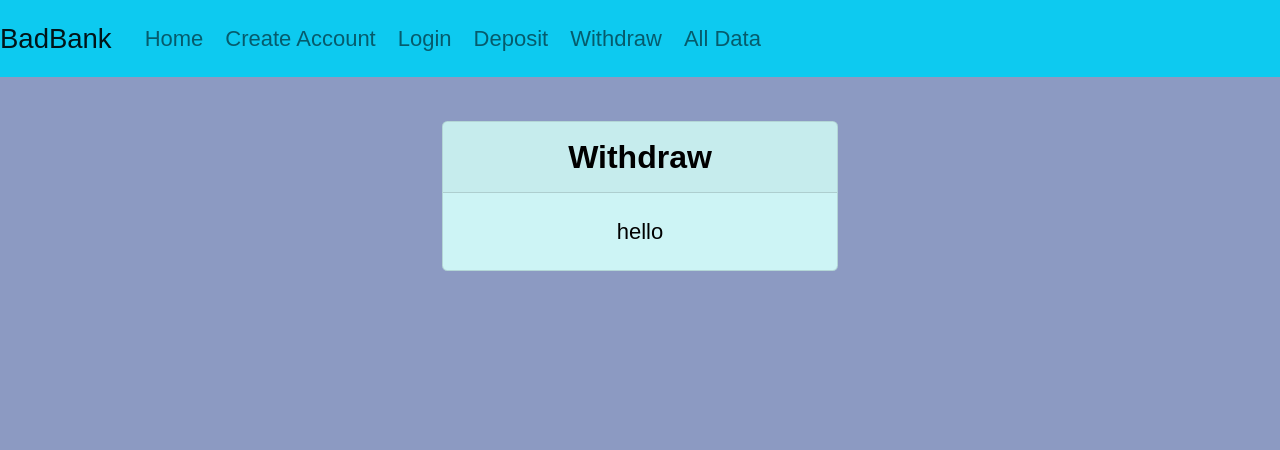
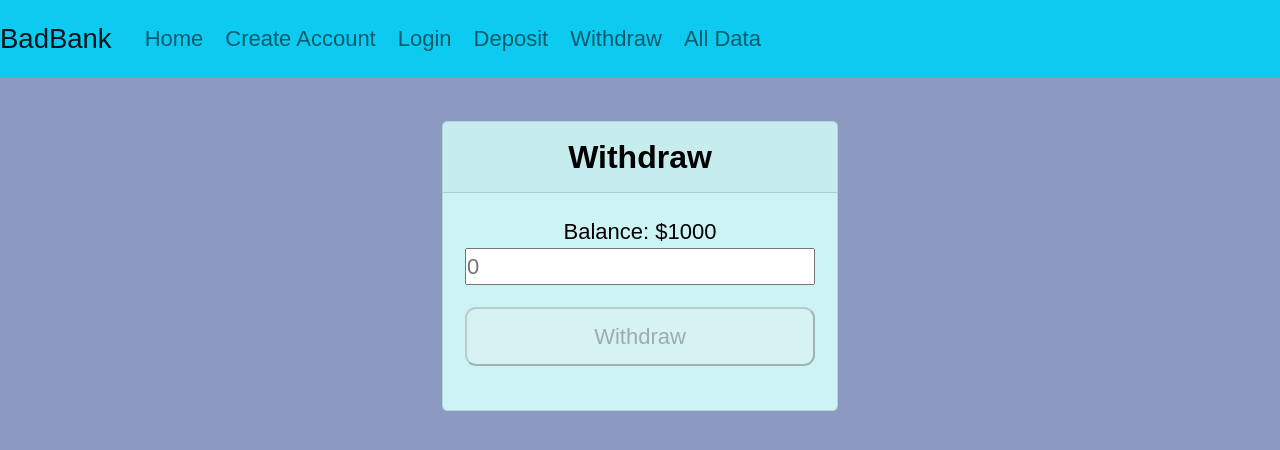
Before and after one commit to IanZGray/Bad-Bank, a React (Create React App) app: page /withdraw in a window 1280 px wide. Shown: the top 450 px of the page. Built offline with nearby package versions, Linux system fonts and the light colour scheme.

Commit message:
withdraw functionality

```diff
--- a/src/Deposit.js
+++ b/src/Deposit.js
@@ -2,13 +2,10 @@ import React, { useState } from 'react';
 import Card from './Context';
 import './index.css';
 import "./deposit.css";
-import { faDollarSign } from '@fortawesome/free-solid-svg-icons';
-//
-// [balance, useBalance] = Context;
 
 const Deposit = () => {
     const [balance, setBalance] = useState(0);
-    const [deposited, setDeposited] = useState(10);
+    const [deposited, setDeposited] = useState(0);
 
     const handleInput = event => {
         setDeposited(event.target.value);
@@ -23,7 +20,7 @@ const Deposit = () => {
         let newBalance = parseInt(balance) + parseInt(deposited);
         setBalance(parseInt(newBalance));
         console.log(balance);
-        alert(`Deposit of ${deposited} Recieved!`);
+        alert(`Deposit of $${deposited}.00 Recieved!`);
     }
 
     return (
--- a/src/Withdraw.js
+++ b/src/Withdraw.js
@@ -1,22 +1,64 @@
-import Card from "./Context";
-import './withdraw.css';
+import React, { useState } from 'react';
+import Card from './Context';
 import './index.css';
+import "./withdraw.css";
 
 const Withdraw = () => {
+    const [balance, setBalance] = useState(1000);
+    const [withdrawn, setWithdrawn] = useState(0);
+    const [validWithdraw, setValidWithdraw] = useState(false);
+
+
+    const handleInput = event => {
+        setWithdrawn(event.target.value);
+        console.log(withdrawn);
+        if (withdrawn>=0){
+            setValidWithdraw(true);
+        } else {setValidWithdraw(false)}
+    }
+
+    const handleSubmit = (e) => {
+        e.preventDefault();
+
+        console.log(`this should be ${balance} - ${withdrawn}`);
+
+        let newBalance = parseInt(balance) - parseInt(withdrawn);
+
+        if (newBalance <0) {
+            alert(`INSUFFICIENT FUNDS!`);
+            return
+        }
+
+        setBalance(parseInt(newBalance));
+        console.log(balance);
+        alert(`Withdrawn $${withdrawn}.00 from account.`);
+    }
 
     return (
         <main className="pages">
             <Card
-            className=""
+                className=""
                 // bgcolor="primary"
                 header="Withdraw"
                 body={(
                     <div>
-                        hello
+                        Balance: ${balance}
+
+                        <form onSubmit= {handleSubmit}>
+                            <input
+                            type="number"
+                            min='0'
+                            name="dollars"
+                            placeholder="0"
+                            onChange={handleInput}
+                            ></input>
+                            <button disabled={!validWithdraw ? true : false}>Withdraw</button>
+                        </form>
                     </div>
                 )}
             />
         </main>
     )
 }
+
 export default Withdraw;
```
